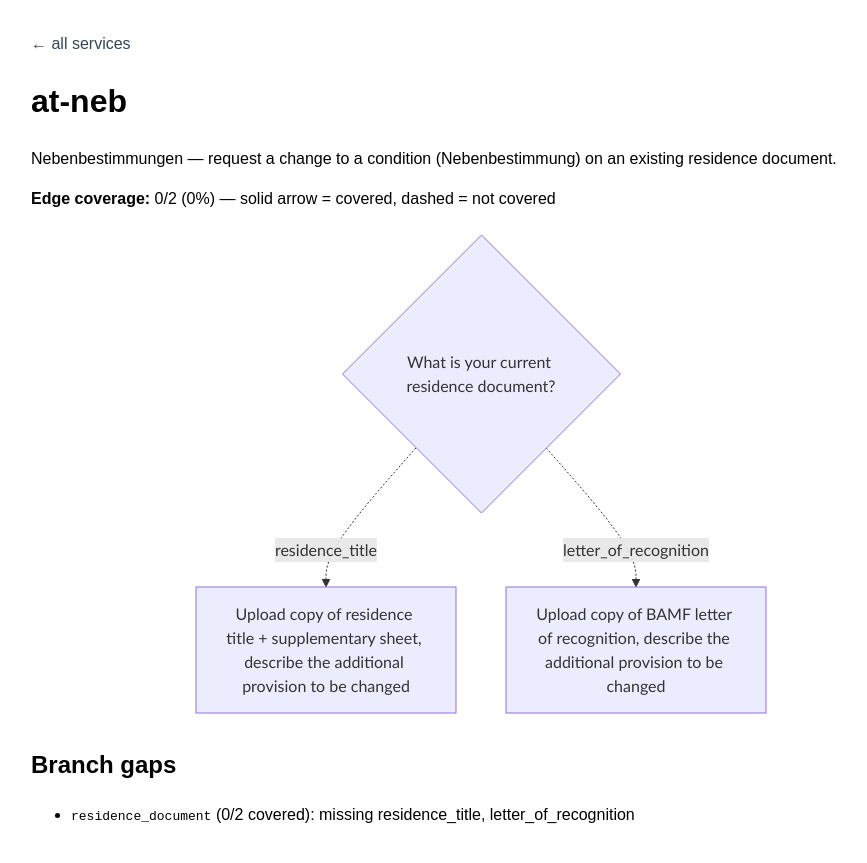
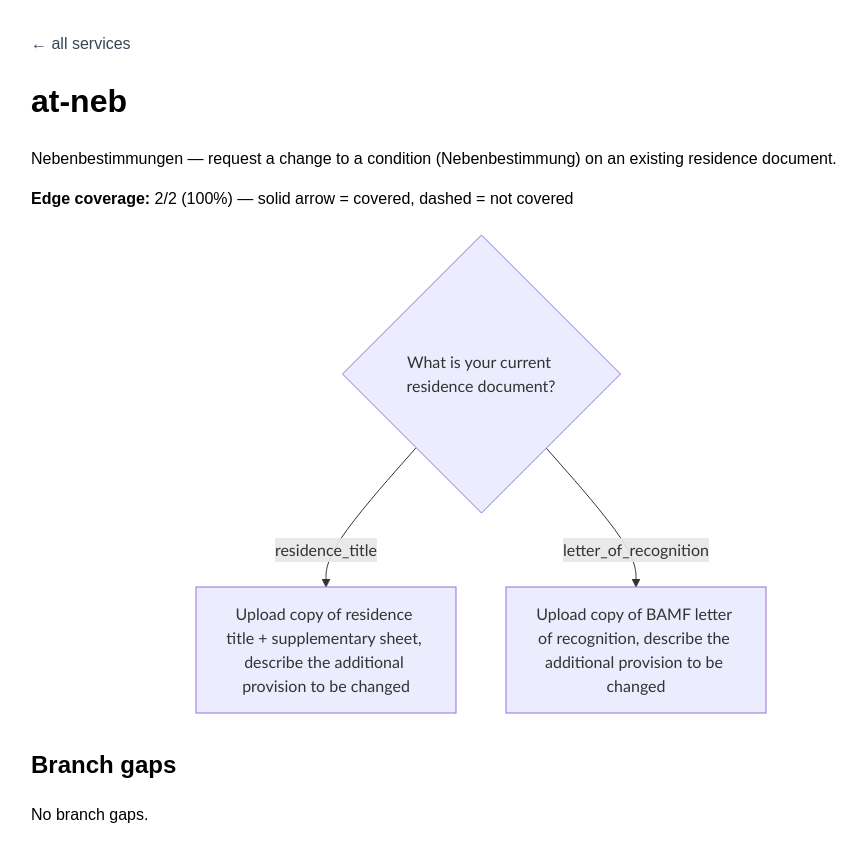
Before and after one commit to joseph0x45/coverage, a Jekyll site: the page built from docs/at-neb.md, in a window 1280 px wide. Shown: the top 863 px of the page, without its empty margins (159-1026 px from the left). Built offline with Jekyll 4.4.1, drawn with Linux system fonts in a browser that asks for light colours.

Commit message:
at-neb: mark fully covered (2/2 edges)

````diff
--- a/docs/at-neb.md
+++ b/docs/at-neb.md
@@ -7,17 +7,17 @@ title: at-neb
 
 Nebenbestimmungen — request a change to a condition (Nebenbestimmung) on an existing residence document.
 
-**Edge coverage:** 0/2 (0%) — solid arrow = covered, dashed = not covered
+**Edge coverage:** 2/2 (100%) — solid arrow = covered, dashed = not covered
 
 ```mermaid
 flowchart TD
     residence_document{"What is your current residence document?"}
     upload_residence_title["Upload copy of residence title + supplementary sheet, describe the additional provision to be changed"]
     upload_letter_of_recognition["Upload copy of BAMF letter of recognition, describe the additional provision to be changed"]
-    residence_document -.->|"residence_title"| upload_residence_title
-    residence_document -.->|"letter_of_recognition"| upload_letter_of_recognition
+    residence_document -->|"residence_title"| upload_residence_title
+    residence_document -->|"letter_of_recognition"| upload_letter_of_recognition
 ```
 
 ## Branch gaps
 
-- `residence_document` (0/2 covered): missing residence_title, letter_of_recognition
+No branch gaps.
--- a/services/at-neb.yaml
+++ b/services/at-neb.yaml
@@ -22,8 +22,8 @@ edges:
   - from: residence_document
     to: upload_residence_title
     choice: residence_title
-    covered: false
+    covered: true
   - from: residence_document
     to: upload_letter_of_recognition
     choice: letter_of_recognition
-    covered: false
+    covered: true
````
Also changed, not shown: docs/index.md (+1 -1 lines).
